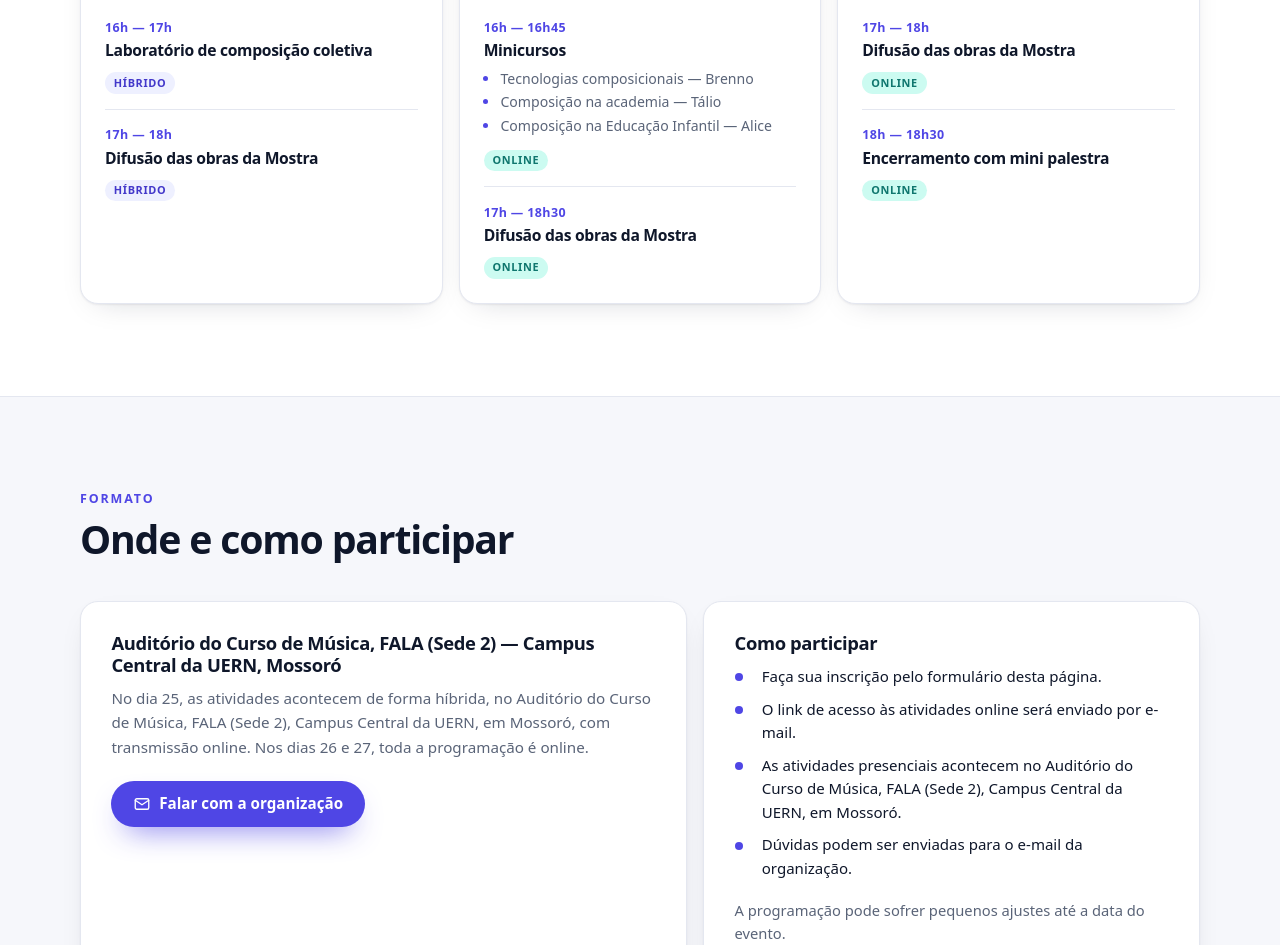
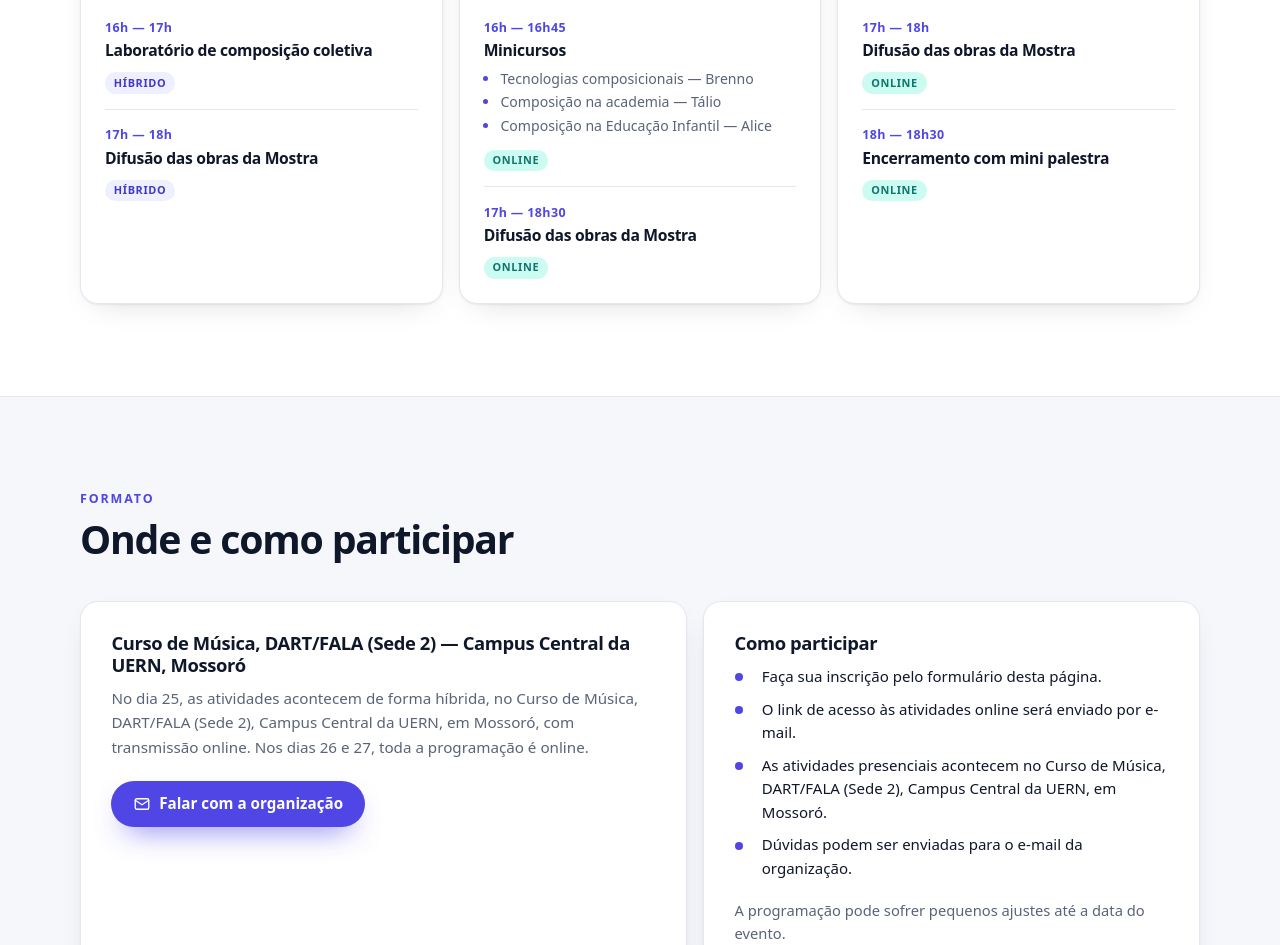
Before and after one commit to HendersonRodrigues/II-Mostra_Compositores_RN, a plain HTML site: page index.html in a window 1280 px wide. Shown: the part 1855-2800 px from the top of the page. Drawn offline with Linux system fonts and the light colour scheme.

Commit message:
Atualiza local presencial do evento

```diff
--- a/content.js
+++ b/content.js
@@ -4,7 +4,7 @@ window.EVENT_SITE = {
     "startISO": "2026-11-25T16:00:00-03:00",
     "endISO": "2026-11-27T18:30:00-03:00",
     "timeZone": "America/Sao_Paulo",
-    "location": "Auditório do Curso de Música, FALA (Sede 2) — Campus Central da UERN, Mossoró",
+    "location": "Curso de Música, DART/FALA (Sede 2) — Campus Central da UERN, Mossoró",
     "locationShort": "Híbrido · UERN",
     "contactEmail": "hendersonrodrigues@uern.br",
     "contactPhone": "(84) 9 8847 2021",
@@ -67,12 +67,12 @@ window.EVENT_SITE = {
     "schedule.day3.session2.format": "Online",
     "location.eyebrow": "Formato",
     "location.heading": "Onde e como participar",
-    "location.cardText": "No dia 25, as atividades acontecem de forma híbrida, no Auditório do Curso de Música, FALA (Sede 2), Campus Central da UERN, em Mossoró, com transmissão online. Nos dias 26 e 27, toda a programação é online.",
+    "location.cardText": "No dia 25, as atividades acontecem de forma híbrida, no Curso de Música, DART/FALA (Sede 2), Campus Central da UERN, em Mossoró, com transmissão online. Nos dias 26 e 27, toda a programação é online.",
     "location.cardButton": "Falar com a organização",
     "location.tipsHeading": "Como participar",
     "location.tip1": "Faça sua inscrição pelo formulário desta página.",
     "location.tip2": "O link de acesso às atividades online será enviado por e-mail.",
-    "location.tip3": "As atividades presenciais acontecem no Auditório do Curso de Música, FALA (Sede 2), Campus Central da UERN, em Mossoró.",
+    "location.tip3": "As atividades presenciais acontecem no Curso de Música, DART/FALA (Sede 2), Campus Central da UERN, em Mossoró.",
     "location.tip4": "Dúvidas podem ser enviadas para o e-mail da organização.",
     "location.note": "A programação pode sofrer pequenos ajustes até a data do evento.",
     "signup.eyebrow": "Inscrição",
@@ -88,7 +88,7 @@ window.EVENT_SITE = {
     "faq.q2": "Como acesso as atividades online?",
     "faq.a2": "Após a inscrição, o link de acesso será enviado ao e-mail informado no formulário.",
     "faq.q3": "Onde acontece a parte presencial?",
-    "faq.a3": "No Auditório do Curso de Música, FALA (Sede 2), Campus Central da UERN, em Mossoró.",
+    "faq.a3": "No Curso de Música, DART/FALA (Sede 2), Campus Central da UERN, em Mossoró.",
     "faq.q4": "Posso participar de apenas um dia?",
     "faq.a4": "Sim. Você pode acompanhar as atividades de interesse, respeitando os horários de cada dia da programação.",
     "footer.text": "Evento dedicado à música autoral produzida no Rio Grande do Norte, sediado na UERN. Dúvidas? Fale com a organização.",
--- a/index.html
+++ b/index.html
@@ -115,7 +115,7 @@
             </div>
             <div>
               <dt>Local</dt>
-              <dd data-event="location">Auditório do Curso de Música, FALA (Sede 2) — Campus Central da UERN, Mossoró</dd>
+              <dd data-event="location">Curso de Música, DART/FALA (Sede 2) — Campus Central da UERN, Mossoró</dd>
             </div>
             <div>
               <dt>Público</dt>
@@ -258,11 +258,11 @@
 
         <div class="location-grid">
           <div class="location-card reveal">
-            <h3 data-event="location">Auditório do Curso de Música, FALA (Sede 2) — Campus Central da UERN, Mossoró</h3>
+            <h3 data-event="location">Curso de Música, DART/FALA (Sede 2) — Campus Central da UERN, Mossoró</h3>
             <p data-field="location.cardText">
-              No dia 25, as atividades acontecem de forma híbrida, no Auditório do Curso
-              de Música, FALA (Sede 2), Campus Central da UERN, em Mossoró, com
-              transmissão online. Nos dias 26 e 27, toda a programação é online.
+              No dia 25, as atividades acontecem de forma híbrida, no Curso de Música,
+              DART/FALA (Sede 2), Campus Central da UERN, em Mossoró, com transmissão
+              online. Nos dias 26 e 27, toda a programação é online.
             </p>
             <a class="btn btn-primary" data-event="email-link" href="mailto:hendersonrodrigues@gmail.com">
               <svg viewBox="0 0 24 24" fill="none" stroke="currentColor" stroke-width="1.8" stroke-linecap="round" stroke-linejoin="round" aria-hidden="true"><rect x="3" y="5" width="18" height="14" rx="2"/><path d="m3 7 9 6 9-6"/></svg>
@@ -275,7 +275,7 @@
             <ul class="check-list">
               <li data-field="location.tip1">Faça sua inscrição pelo formulário desta página.</li>
               <li data-field="location.tip2">O link de acesso às atividades online será enviado por e-mail.</li>
-              <li data-field="location.tip3">As atividades presenciais acontecem no Auditório do Curso de Música, FALA (Sede 2), Campus Central da UERN, em Mossoró.</li>
+              <li data-field="location.tip3">As atividades presenciais acontecem no Curso de Música, DART/FALA (Sede 2), Campus Central da UERN, em Mossoró.</li>
               <li data-field="location.tip4">Dúvidas podem ser enviadas para o e-mail da organização.</li>
             </ul>
             <p class="muted" data-field="location.note">A programação pode sofrer pequenos ajustes até a data do evento.</p>
@@ -342,7 +342,7 @@
               <span data-field="faq.q3">Onde acontece a parte presencial?</span>
               <span class="faq-icon" aria-hidden="true"></span>
             </summary>
-            <p data-field="faq.a3">No Auditório do Curso de Música, FALA (Sede 2), Campus Central da UERN, em Mossoró.</p>
+            <p data-field="faq.a3">No Curso de Música, DART/FALA (Sede 2), Campus Central da UERN, em Mossoró.</p>
           </details>
           <details>
             <summary>
--- a/site.js
+++ b/site.js
@@ -3,7 +3,7 @@ const DEFAULT_CONFIG = {
   startISO: "2026-11-25T16:00:00-03:00",
   endISO: "2026-11-27T18:30:00-03:00",
   timeZone: "America/Sao_Paulo",
-  location: "Auditório do Curso de Música, FALA (Sede 2) — Campus Central da UERN, Mossoró",
+  location: "Curso de Música, DART/FALA (Sede 2) — Campus Central da UERN, Mossoró",
   locationShort: "Híbrido · UERN",
   contactEmail: "hendersonrodrigues@uern.br",
   contactPhone: "(84) 9 8847 2021",
```
